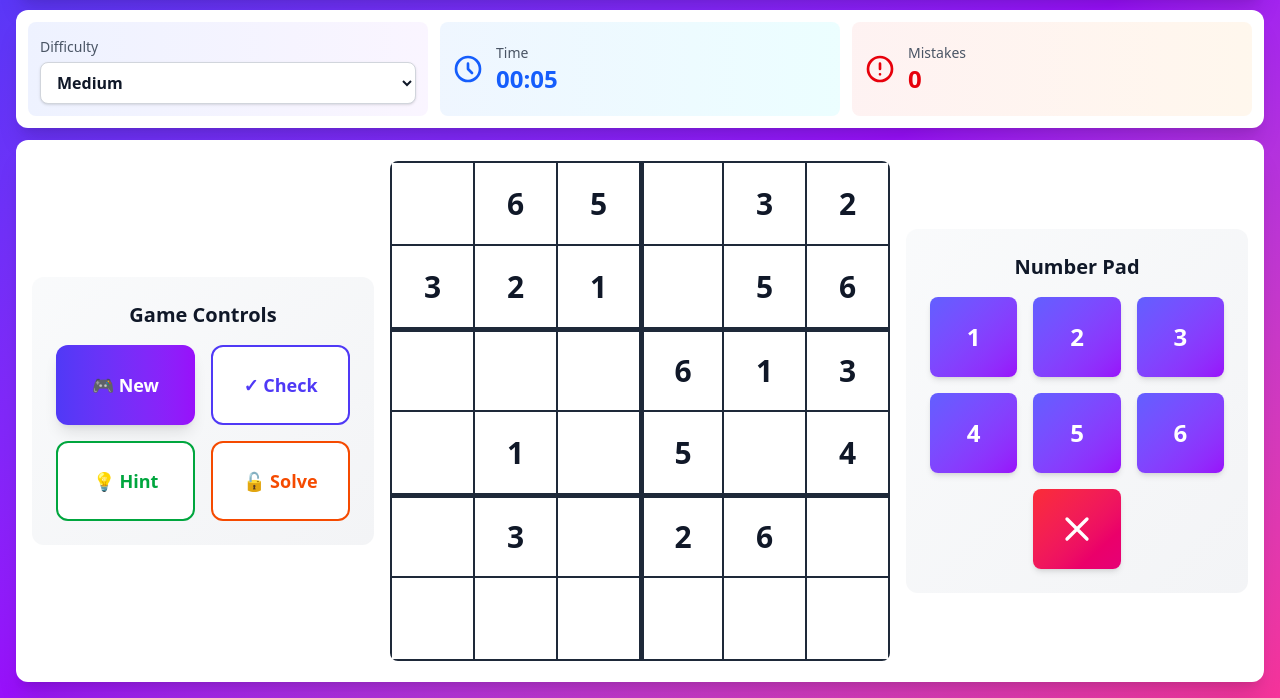
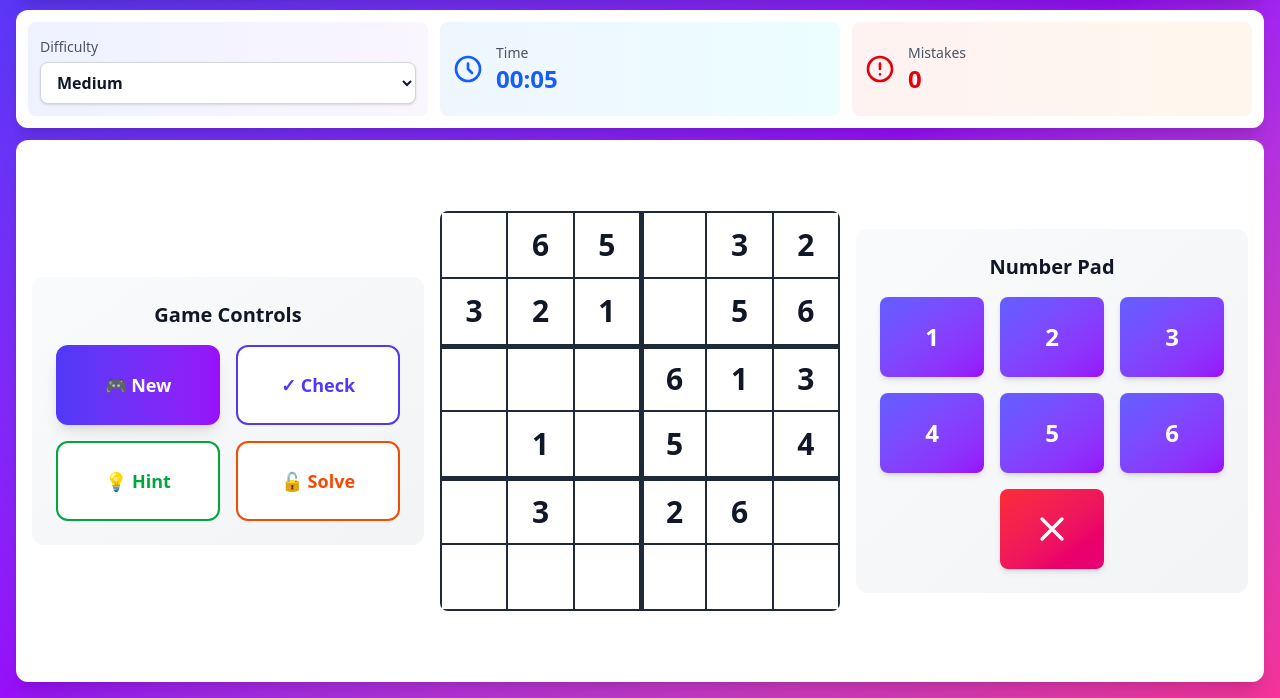
Before and after one commit to gvenugo3/mini-sudoku, a website built with Vite: page index.html in a window 1280 px wide. Shown: the part 102-800 px from the top of the page. Built offline with nearby package versions, Linux system fonts and the light colour scheme; some packages are replaced by stand-ins of ours; no server answers.

Commit message:
sudoku board UI fix

```diff
--- a/index.html
+++ b/index.html
@@ -278,7 +278,7 @@
 
                     <!-- Center Column: Sudoku Grid -->
                     <div class="w-full lg:w-auto order-1 lg:order-2 flex-shrink-0 flex items-center justify-center lg:flex-1">
-                        <div id="sudoku-grid" class="grid grid-cols-6 gap-[2px] bg-gray-800 dark:bg-gray-600 p-[2px] rounded-lg mx-auto w-full max-w-[min(340px,90vw)] lg:max-w-[500px] lg:w-[500px] aspect-square">
+                        <div id="sudoku-grid" class="grid grid-cols-6 gap-[2px] bg-gray-800 dark:bg-gray-600 p-[2px] rounded-lg mx-auto w-full max-w-[min(340px,90vw)] lg:max-w-[500px] lg:w-[400px] aspect-square">
                             <!-- Grid cells will be generated here -->
                         </div>
                     </div>
```
